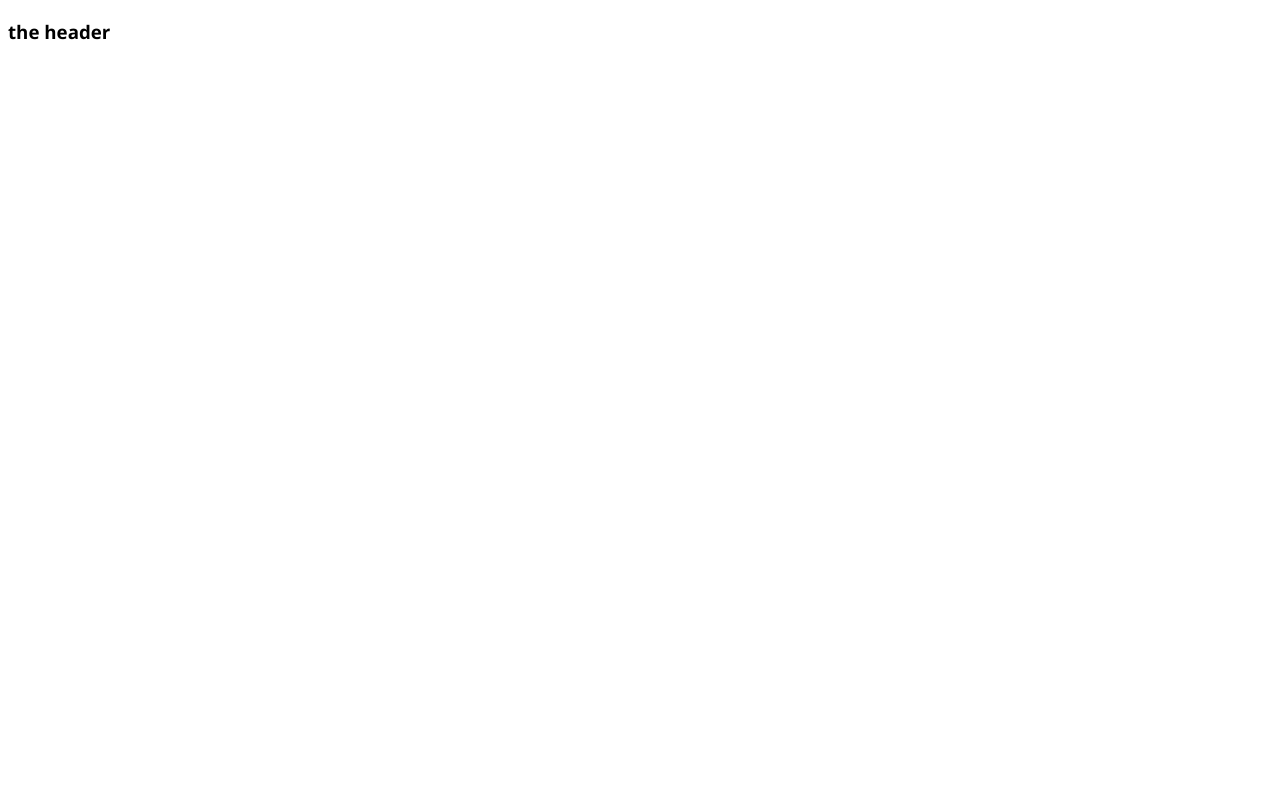
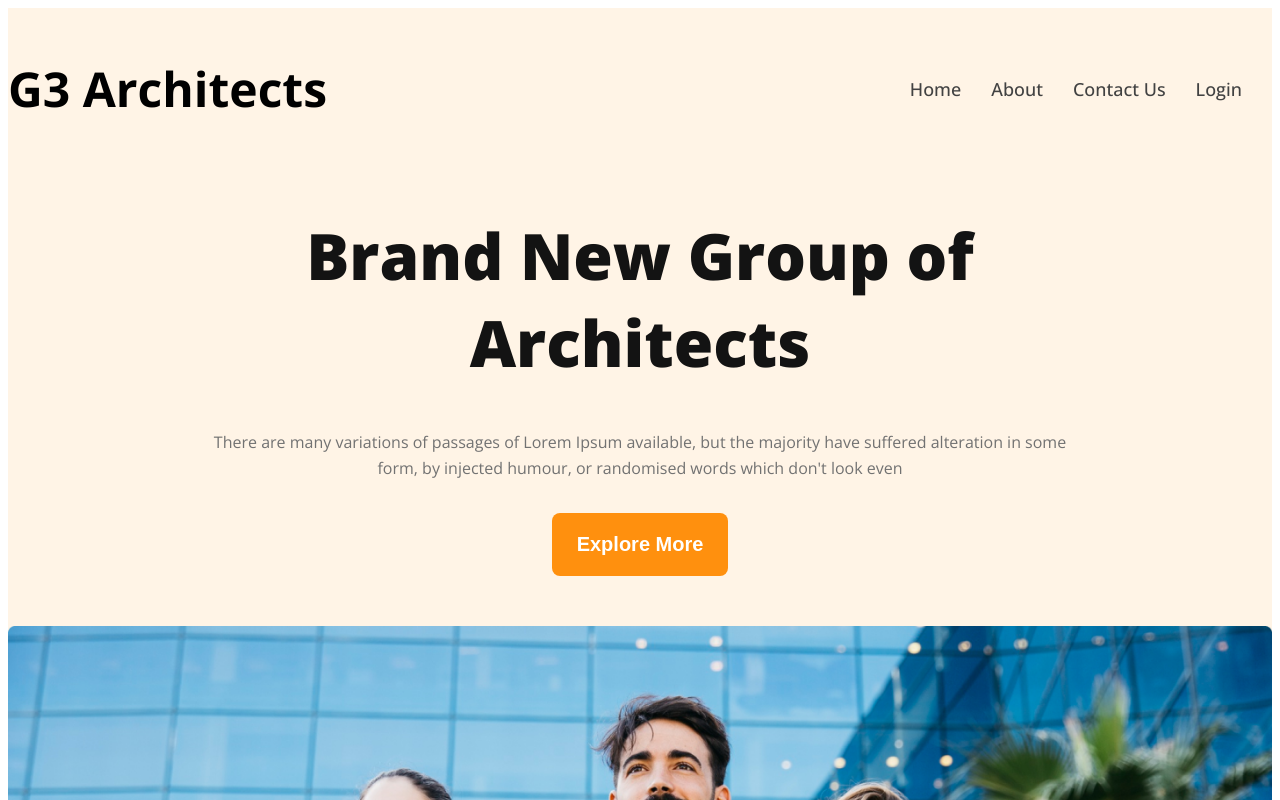
Before and after one commit to khadijarahmannupur-ctrl/G3-ARCHITECTS-website, a plain HTML site: page index.html in a window 1280 px wide. Shown: the top 800 px of the page. Drawn offline with nearby package versions, Linux system fonts and the light colour scheme.

Commit message:
header section is done according to figma

```diff
--- a/index.html
+++ b/index.html
@@ -8,8 +8,27 @@
     <link rel="stylesheet" href="styles/architects.css">
 </head>
 <body class="open-sans-font">
-    <header>
-          <h3>the header</h3>
+    <header class="bg-light">
+          <nav class="navbar display-flex">
+            <h3 class="brand">G3 Architects</h3>
+            <ul class="nav-links display-flex">
+                <li class="nav-item"><a href="" class="nav-link text-gray">Home</a>
+                </li>
+                <li class="nav-item"><a href="" class="nav-link text-gray">About
+                </a></li>
+                <li class="nav-item"><a href="" class="nav-link text-gray">Contact Us </a></li>
+                <li class="nav-item"><a href="" class="nav-link text-gray">Login
+                </a></li>
+            </ul>
+          </nav>
+          <div class="banner">
+            <div class="banner-content">
+            <h1 class="banner-title">Brand New Group of Architects</h1>
+            <p class="banner-description peragraph">There are many variations of passages of Lorem Ipsum available, but the majority have suffered alteration in some form, by injected humour, or randomised words which don't look even</p>
+            <button class="btn-primary">Explore More</button>
+            </div>
+            <img class="banner-image" src="images/banner.png" alt="">
+          </div>
     </header>
 
     <main>
--- a/styles/architects.css
+++ b/styles/architects.css
@@ -7,3 +7,92 @@
   font-weight: 400;
   font-style: normal;
 }
+
+/* shared styels */
+.display-flex{
+    display: flex;
+}
+/* dark02 */
+.text-gray{
+    color: #424242;
+}
+/* dark03 */
+.text-light-gray{
+    color: #727272;
+}
+.bg-light{
+    background-color: rgba(255, 144, 14, 0.1);
+}
+.peragraph{
+    font-size: 1rem;
+    color: #727272;
+    line-height: 26px;
+}
+.btn-primary{
+    background-color: #FF900E;
+    color: white;
+    padding: 20px 25px;
+    font-size: 1.25rem;
+    font-weight: 600;
+    border: none;
+    border-radius: 8px;
+}
+
+
+/* header styels */
+
+
+/* navber styels */
+
+.navbar{
+    justify-content: space-between;
+    align-items: center;
+}
+.brand{
+    font-weight: 700;
+    font-size: 3rem;
+}
+.nav-item{
+    list-style: none;
+    margin-right: 30px;
+}
+.nav-link{
+    text-decoration: none;
+    font-size: 18px;
+    font-weight: 500;
+    line-height: 26px;
+
+}
+.navbar,.banner{
+    max-width: 1440px;
+    margin: 0 auto;
+}
+
+/* banner styels */
+
+.banner-content{
+    max-width: 870px;
+    margin: 0 auto;
+    text-align: center;
+    margin-bottom: 50px;
+}
+.banner-title{
+    font-size: 4rem;
+    font-weight: 900;
+    color: #131313;
+}
+.banner-description{
+    margin-bottom: 32px;
+}
+.banner-image{
+    width: 100%;
+}
+
+/* responsive media query */
+
+@media screen and (max-width:576px) {
+   .navbar, .nav-links{
+    flex-direction: column;
+   }
+
+}
```
